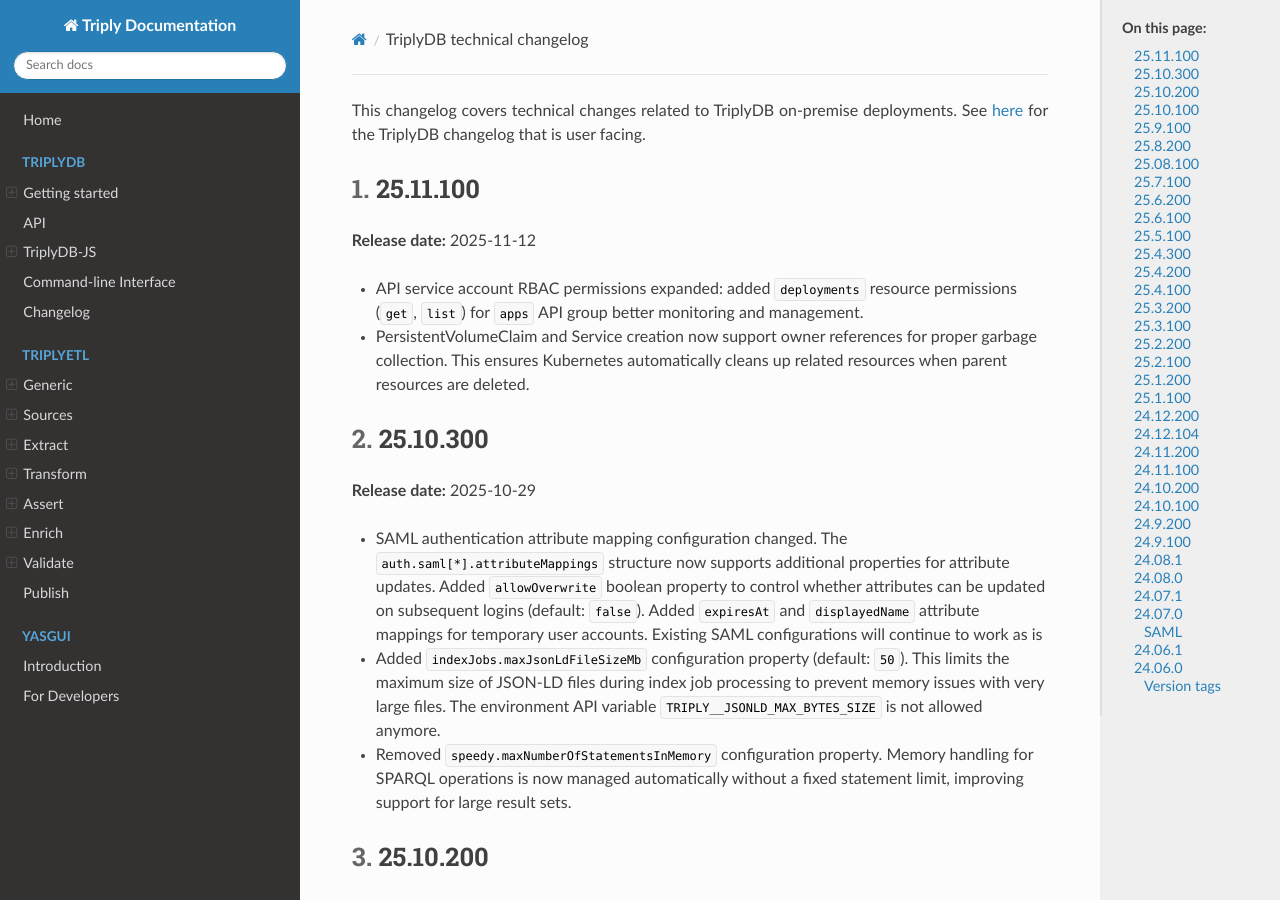
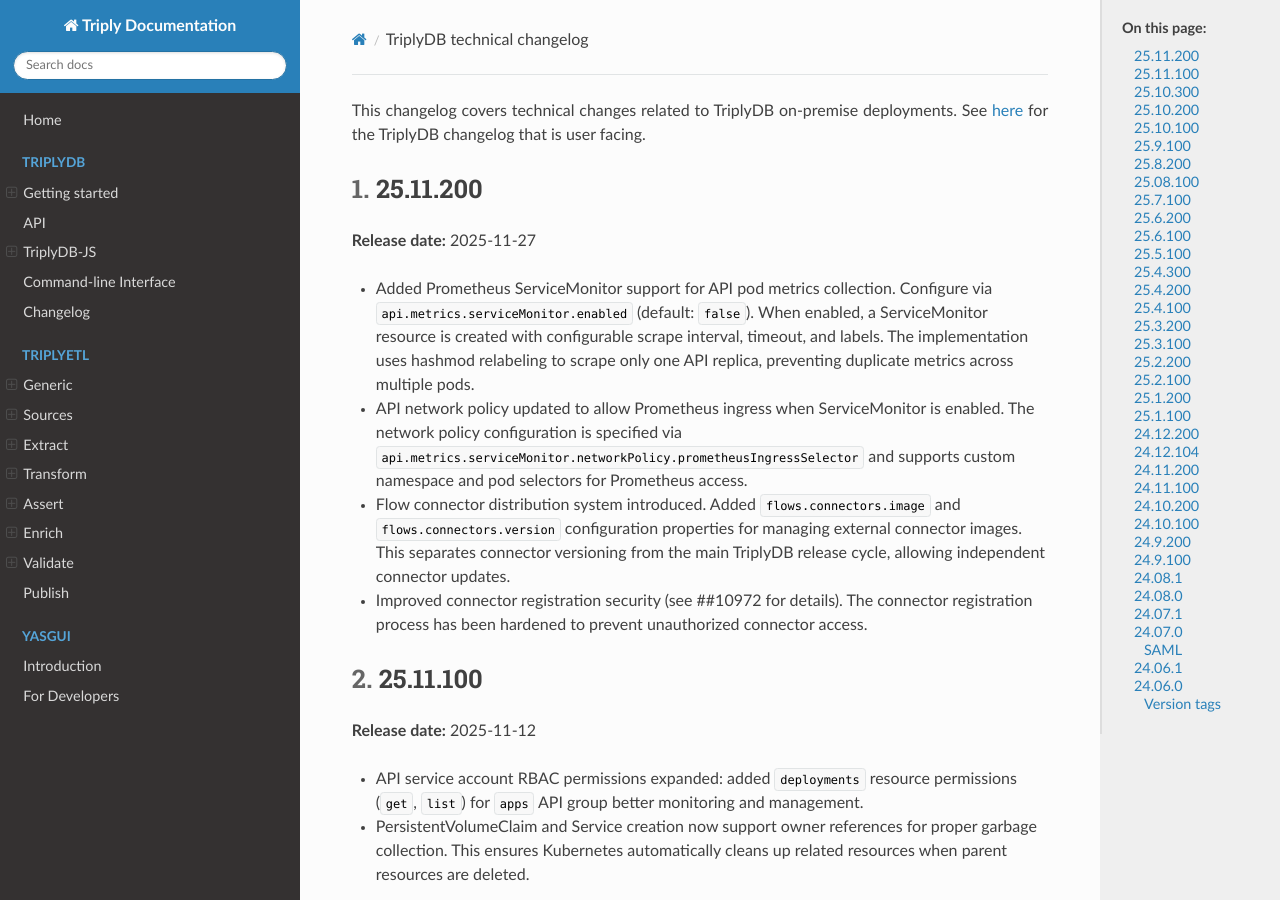
Before and after one commit to TriplyDB/Documentation, an MkDocs documentation site: the page built from docs/triplydb-technical-changelog/index.md, in a window 1280 px wide and 900 px high. Built offline with MkDocs 1.6.1, drawn with Linux system fonts in a browser that asks for light colours.

Commit message:
Update changelog

```diff
--- a/docs/triplydb-technical-changelog/index.md
+++ b/docs/triplydb-technical-changelog/index.md
@@ -7,6 +7,15 @@
 
 This changelog covers technical changes related to TriplyDB on-premise deployments. See [here](/triplydb-changelog) for the TriplyDB changelog that is user facing.
 
+
+## 25.11.200 {#25.11.200}
+
+**Release date:** 2025-11-27
+
+- Added Prometheus ServiceMonitor support for API pod metrics collection. Configure via `api.metrics.serviceMonitor.enabled` (default: `false`). When enabled, a ServiceMonitor resource is created with configurable scrape interval, timeout, and labels. The implementation uses hashmod relabeling to scrape only one API replica, preventing duplicate metrics across multiple pods.
+- API network policy updated to allow Prometheus ingress when ServiceMonitor is enabled. The network policy configuration is specified via `api.metrics.serviceMonitor.networkPolicy.prometheusIngressSelector` and supports custom namespace and pod selectors for Prometheus access.
+- Flow connector distribution system introduced. Added `flows.connectors.image` and `flows.connectors.version` configuration properties for managing external connector images. This separates connector versioning from the main TriplyDB release cycle, allowing independent connector updates.
+- Improved connector registration security (see ##10972 for details). The connector registration process has been hardened to prevent unauthorized connector access.
 
 ## 25.11.100 {#25.11.100}
 
```
Also changed, not shown: docs/triplydb-changelog/index.md (+13 -0 lines).
